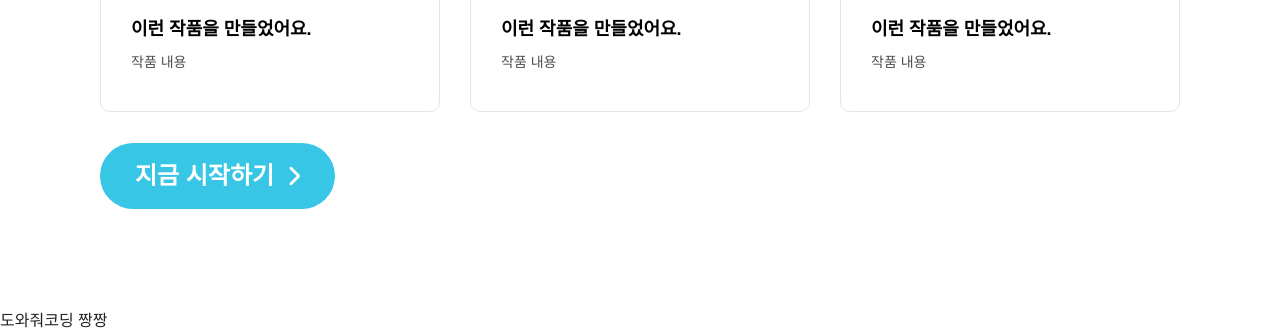
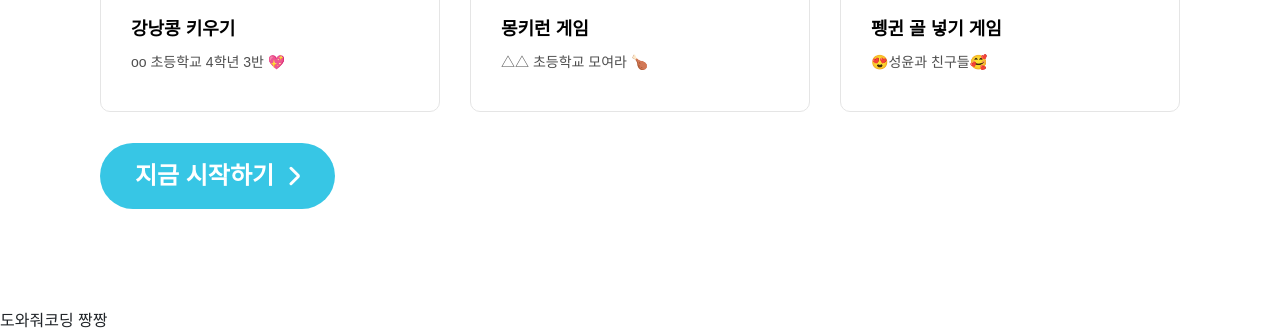
Before and after one commit to hongsy0113/Piro16_Help_Coding, a Django app: page / in a window 1280 px wide; the page is wider, and only the part inside the window is pictured. Shown: the part 2312-2645 px from the top of that part. Run offline with Django 4.2, Linux system fonts and the light colour scheme; parts of the project's set-up code (start-up, migrations or seed data) failed here and were passed over; some libraries are stand-ins or nearby versions.

Commit message:
[ADD] 랜딩페이지 작품자랑 샘플 추가

```diff
--- a/templates/user/main.html
+++ b/templates/user/main.html
@@ -90,36 +90,6 @@
     </div>
 </div>
 
-{% comment %}
-<div class="main__container">
-    <div class="main__element main__group">
-        <p class="main__title">내 그룹에 올라온 글</p>
-        <div class="landing__group__cardcontainer">
-            <a href="{% url 'group:group_home' %}" class="landing__group__card">
-                <img src="#" alt="">
-                <div class="landing__group__card__text">
-                    <h6>이런 작품을 만들었어요.</h6>
-                    <p>작품 내용</p>
-                </div>
-            </a>
-            <a href="{% url 'group:group_home' %}" class="landing__group__card">
-                <img src="#" alt="">
-                <div class="landing__group__card__text">
-                    <h6>이런 작품을 만들었어요.</h6>
-                    <p>작품 내용</p>
-                </div>
-            </a>
-            <a href="{% url 'group:group_home' %}" class="landing__group__card">
-                <img src="#" alt="">
-                <div class="landing__group__card__text">
-                    <h6>이런 작품을 만들었어요.</h6>
-                    <p>작품 내용</p>
-                </div>
-            </a>
-        </div>
-    </div>
-</div>
-{% endcomment %}
 {% else %}
 <div class="landing__container landing__container-first">
     <div class="landing__element landing__first">
@@ -184,24 +154,24 @@
         </div>
         <div class="landing__group__cardcontainer">
             <a href="{% url 'user:signup' %}" class="landing__group__card">
-                <img src="#" alt="">
+                <img src="/static/img/sample/group_post_sample1.png" alt="">
                 <div class="landing__group__card__text">
-                    <h6>이런 작품을 만들었어요.</h6>
-                    <p>작품 내용</p>
+                    <h6>강낭콩 키우기</h6>
+                    <p>oo 초등학교 4학년 3반 💖</p>
                 </div>
             </a>
             <a href="{% url 'user:signup' %}" class="landing__group__card">
-                <img src="#" alt="">
+                <img src="/static/img/sample/group_post_sample2.png" alt="">
                 <div class="landing__group__card__text">
-                    <h6>이런 작품을 만들었어요.</h6>
-                    <p>작품 내용</p>
+                    <h6>몽키런 게임</h6>
+                    <p>△△ 초등학교 모여라 🍗</p>
                 </div>
             </a>
             <a href="{% url 'user:signup' %}" class="landing__group__card">
-                <img src="#" alt="">
+                <img src="/static/img/sample/group_post_sample3.png" alt="">
                 <div class="landing__group__card__text">
-                    <h6>이런 작품을 만들었어요.</h6>
-                    <p>작품 내용</p>
+                    <h6>펭귄 골 넣기 게임</h6>
+                    <p>😍성윤과 친구들🥰</p>
                 </div>
             </a>
         </div>
```
